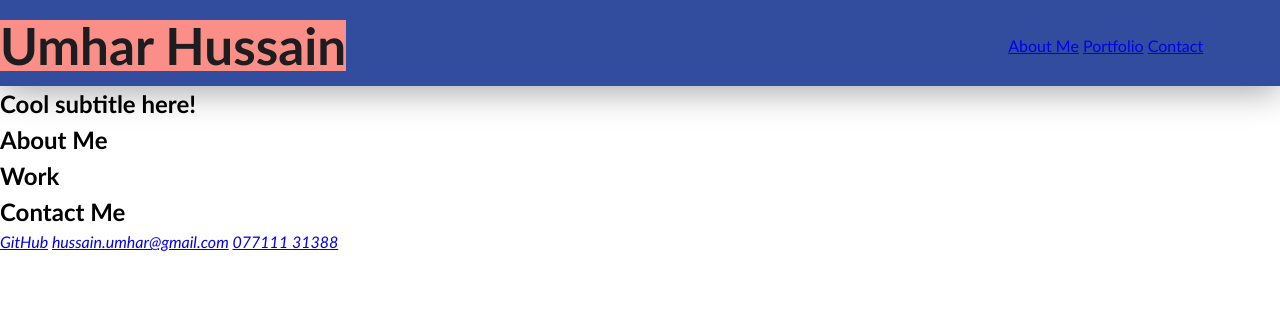
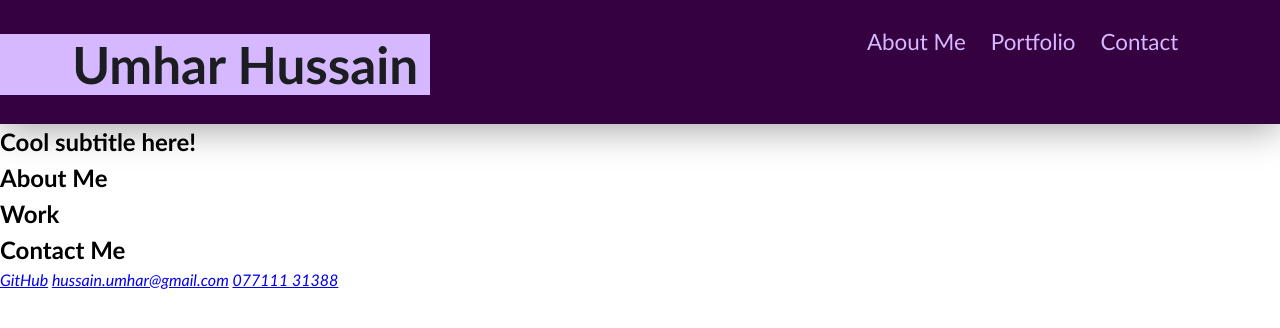
Before and after one commit to Umhar97/portfolio, a plain HTML site: page index.html in a window 1280 px wide. Drawn offline with Linux system fonts and the light colour scheme.

Commit message:
added nav and elements to stylesheet

```diff
--- a/css/style.css
+++ b/css/style.css
@@ -3,12 +3,10 @@
 }
 
 :root {
-  --primary: rgb(50, 77, 158);
-  --secondary: rgb(251, 142, 134);
+  --primary: rgb(54,1,63,1);
+  --secondary: rgb(213,184,255,1);
   --dark: rgba(28,29,33,1);
   --light: rgb(242, 242, 246, 1);
-
-
 }
 
 body {
@@ -33,7 +31,7 @@ p {
 
 
 header {
-  padding: 20px 6% 15px 0;
+  padding: 20px 6% 15px 0%;
   display: flex;
   flex-direction: row;
   justify-content:space-between;
@@ -44,11 +42,42 @@ header {
 }
 
 header h1 {
+  background-color: var(--secondary);
   color: var(--dark);
-  background-color: var(--secondary);
-  padding: 5px 1% 5px 6;
+  padding: 5px 1% 5px 6%;
   margin: 0;
   font-size: 4vw;
   line-height: 1;
+  transition: all 0.25s ease-in;
+}
+
+nav {
+display: flex;
+flex-direction: row;
+flex-wrap: wrap;
+}
+
+nav a {
+  text-decoration:solid;
+  padding: 5px ;
+  color: var(--secondary);
+  margin-right: 15px;
+  background-image: linear-gradient(270deg, var(--primary)0%, var(--primary) 100%);
+  background-repeat: no-repeat;
+  background-size: 100%, 0.2em;
+  background-position: bottom;
+  transition:all 0.25s ease-in;
+  font-size: 1.4rem;
+}
+
+nav a:hover {
+  background-size:100% 100%;
+  color: var(--primary);
 
 }
+
+nav a:last-child{
+  margin-right: 20px;
+  margin-bottom: 45px;
+
+}
```
